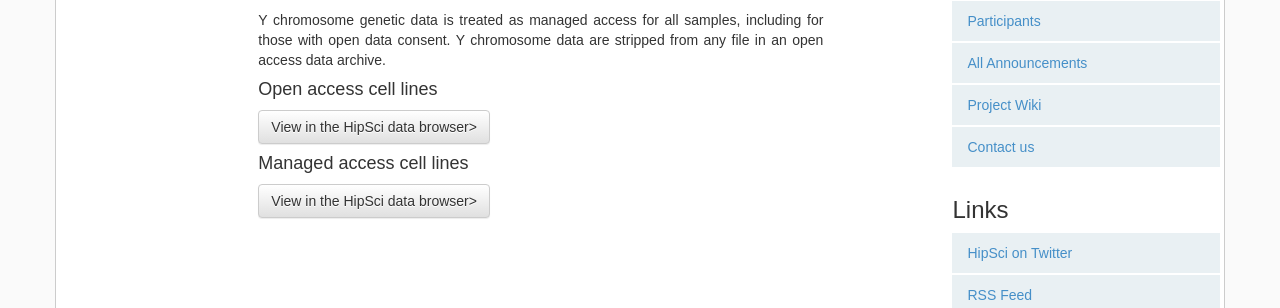
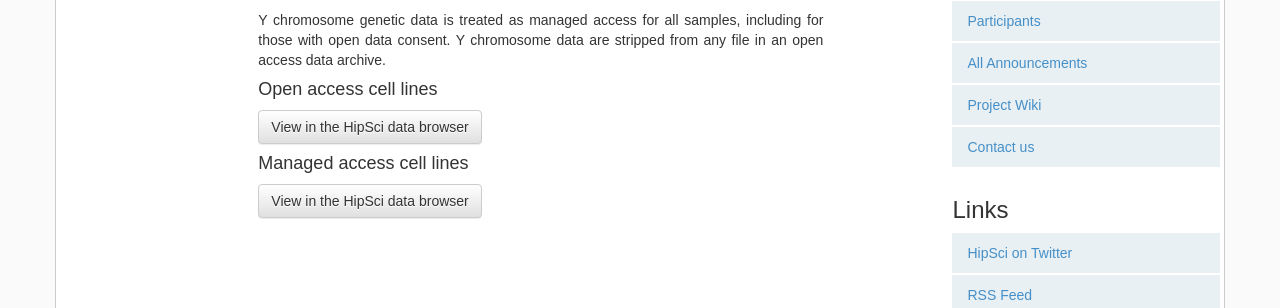
Before and after one commit to EMBL-EBI-GCA/gca_hipsci_website, a Jekyll site: the page built from data/_posts/1111-11-11-access.md, in a window 1280 px wide. Shown: the part 449-757 px from the top of the page. Built offline with Jekyll 4.4.1, drawn with Linux system fonts in a browser that asks for light colours; nearby versions of some CDN libraries.

Commit message:
removed errant >

```diff
--- a/_includes/browser_button.html
+++ b/_includes/browser_button.html
@@ -1,2 +1,2 @@
 <h4>{{include.text}}</h4>
-<a class='btn btn-default' href="{{'/lines/#' | append: include.link | prepend: site.baseurl}}">View in the HipSci data browser></a>
+<a class='btn btn-default' href="{{'/lines/#' | append: include.link | prepend: site.baseurl}}">View in the HipSci data browser</a>
```
